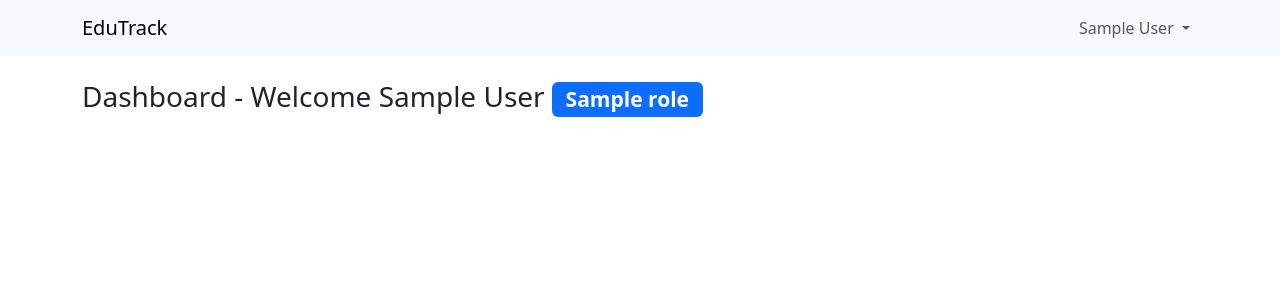
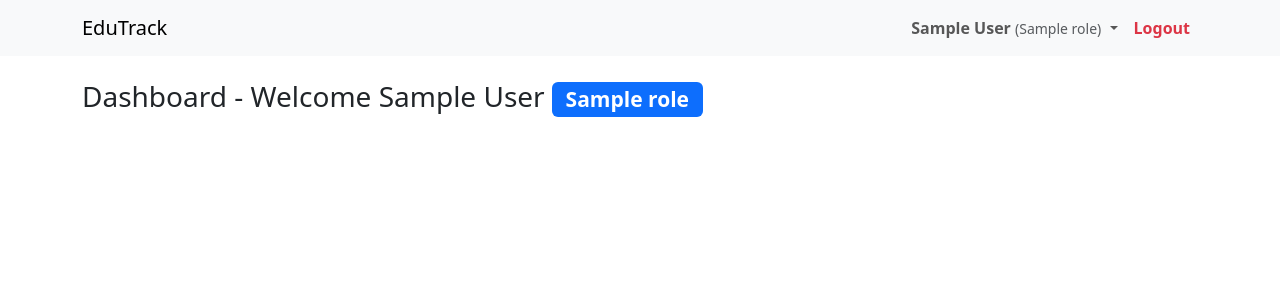
Before and after one commit to Purple-sudo/Edutrack, a Flask app: page /dashboard in a window 1280 px wide. Shown: the top 300 px of the page. Run offline with Flask 3, Linux system fonts and the light colour scheme; a user stored in the database is signed in; tables that the repository leaves empty hold one stand-in row (values such as "Sample post"); some libraries are stand-ins or nearby versions.

Commit message:
Make logout button more visible in navigation bar
- Added direct 'Logout' button in navbar for easy access
- Enhanced dropdown menu with user role display
- Added icons to profile and logout menu items
- Made logout option more prominent with red color
- Both dropdown and direct logout button available for user convenience

```diff
--- a/templates/base.html
+++ b/templates/base.html
@@ -32,14 +32,19 @@
                 <li class="nav-item"><a class="nav-link" href="{{ url_for('parent_student_links') }}">Parent Links</a></li>
               {% endif %}
               <li class="nav-item dropdown">
-                <a class="nav-link dropdown-toggle" href="#" id="navbarDropdown" role="button" data-bs-toggle="dropdown">
-                  {{ current_user.name }}
+                <a class="nav-link dropdown-toggle" href="#" id="navbarDropdown" role="button" data-bs-toggle="dropdown" aria-expanded="false">
+                  <strong>{{ current_user.name }}</strong> <small class="text-muted">({{ current_user.role.name }})</small>
                 </a>
-                <ul class="dropdown-menu">
-                  <li><a class="dropdown-item" href="{{ url_for('profile') }}">My Profile</a></li>
+                <ul class="dropdown-menu dropdown-menu-end" aria-labelledby="navbarDropdown">
+                  <li><a class="dropdown-item" href="{{ url_for('profile') }}">📋 My Profile</a></li>
                   <li><hr class="dropdown-divider"></li>
-                  <li><a class="dropdown-item" href="{{ url_for('logout') }}">Logout</a></li>
+                  <li><a class="dropdown-item text-danger" href="{{ url_for('logout') }}">🚪 Logout</a></li>
                 </ul>
+              </li>
+              <li class="nav-item">
+                <a class="nav-link text-danger" href="{{ url_for('logout') }}" title="Logout">
+                  <strong>Logout</strong>
+                </a>
               </li>
             {% endif %}
           </ul>
```
